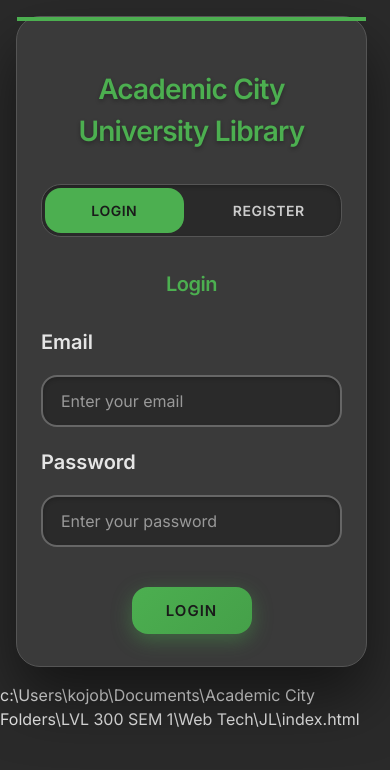
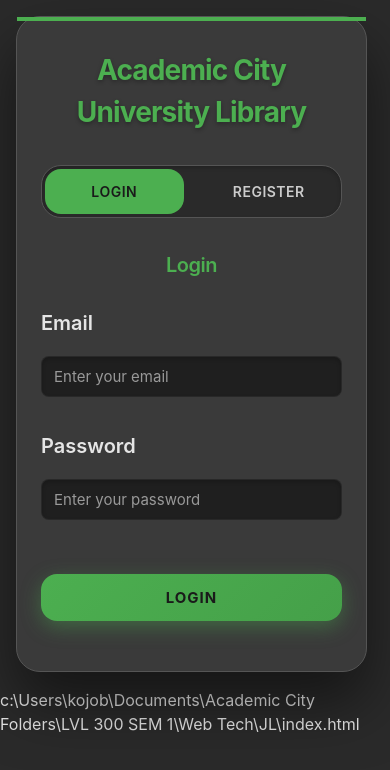
Before and after one commit to Joshua-Veve/JL, a plain HTML site: page index.html in a window 390 px wide. Drawn offline with Linux system fonts and the light colour scheme.

Commit message:
Replace style.css with desktop-first responsive design

```diff
--- a/style.css
+++ b/style.css
@@ -1,3 +1,148 @@
+:root{
+  --bg: #1f1f1f;
+  --panel: #2f2f2f;
+  --surface: #383838;
+  --muted: #adb5b8;
+  --accent: #4caf50;
+  --accent-2: #2e7d32;
+  --text: #e8e9ea;
+  --radius: 10px;
+}
+
+*{box-sizing:border-box}
+html,body{height:100%}
+body{
+  margin:0;
+  background:linear-gradient(180deg,var(--bg),#121212);
+  color:var(--text);
+  font-family: system-ui,-apple-system,'Segoe UI',Roboto,Helvetica,Arial;
+  -webkit-font-smoothing:antialiased;
+  -moz-osx-font-smoothing:grayscale;
+  padding:36px;
+}
+
+/* Center container and set desktop max width */
+.container{
+  max-width:1140px;
+  margin:0 auto;
+  background:var(--panel);
+  padding:36px;
+  border-radius:var(--radius);
+  box-shadow: 0 12px 30px rgba(0,0,0,0.6);
+}
+
+/* Headline */
+h1{
+  font-size:46px;
+  margin:0 0 18px 0;
+  text-align:center;
+  font-weight:700;
+  letter-spacing:-0.4px;
+}
+
+/* Tabs */
+.tabs{
+  display:flex;
+  gap:12px;
+  justify-content:center;
+  margin:14px 0 20px;
+}
+.tab{
+  padding:10px 18px;
+  border-radius:8px;
+  background:transparent;
+  color:var(--text);
+  border:1px solid rgba(255,255,255,0.03);
+  cursor:pointer;
+  font-weight:600;
+}
+.tab.active{
+  background: linear-gradient(90deg, rgba(76,175,80,0.12), rgba(76,175,80,0.05));
+  border-color: rgba(76,175,80,0.46);
+  color:var(--text);
+}
+
+/* Form */
+form { width:100%; max-width:760px; margin:0 auto; }
+.form-group{ margin-bottom:14px; display:flex; flex-direction:column; gap:6px; }
+label{ font-size:13px; color:var(--muted); }
+input[type="text"], input[type="email"], input[type="password"], select {
+  background:var(--bg);
+  border:1px solid rgba(255,255,255,0.04);
+  color:var(--text);
+  padding:12px 14px;
+  border-radius:8px;
+  font-size:16px;
+}
+
+/* Buttons */
+button{
+  background:var(--accent);
+  color:#fff;
+  padding:11px 16px;
+  border-radius:8px;
+  border:none;
+  cursor:pointer;
+  font-weight:700;
+  transition:all .12s ease;
+}
+button:hover{ transform: translateY(-2px); background:var(--accent-2); }
+button.secondary{ background:transparent; color:var(--text); border:1px solid rgba(255,255,255,0.04); }
+
+/* Dashboard / content areas */
+#student-dashboard, #admin-panel{ margin-top:22px; }
+h2{ font-size:24px; margin:14px 0; color:var(--text); }
+
+/* Book list grid */
+.book-list{
+  list-style:none; padding:0; margin:0; display:grid; gap:14px;
+  grid-template-columns: repeat(3, 1fr);
+}
+.book-list .book-item{
+  background:var(--surface);
+  padding:14px;
+  border-radius:10px;
+  display:flex; flex-direction:column; justify-content:space-between;
+  min-height:110px;
+  box-shadow: 0 6px 18px rgba(0,0,0,0.45);
+}
+.book-item h3{ margin:0 0 6px; font-size:18px; }
+.book-item p{ margin:0; color:var(--muted); font-size:14px; }
+
+/* Admin lists and small controls */
+#admin-book-list, #admin-borrowed-list{ margin-top:8px; }
+
+/* Messages */
+#message{ margin-top:18px; text-align:center; color:var(--muted); }
+
+/* Desktop polished layout tweaks */
+@media(min-width:1200px){
+  .container{ padding:48px; }
+  h1{ font-size:56px; }
+  .book-list{ grid-template-columns: repeat(4,1fr); gap:16px; }
+}
+
+/* Medium screens */
+@media(max-width:1100px){
+  .book-list{ grid-template-columns: repeat(2, 1fr); }
+  h1{ font-size:40px; }
+}
+
+/* Mobile adjustments (for GitHub Pages / phones) */
+@media(max-width:768px){
+  body{ padding:18px; }
+  .container{ padding:18px; border-radius:8px; }
+  h1{ font-size:26px; text-align:left; }
+  form{ max-width:100%; }
+  .book-list{ grid-template-columns: 1fr; }
+  button{ width:100%; padding:12px; }
+  .tabs{ justify-content:flex-start; overflow:auto; padding-bottom:8px; }
+  .tab{ padding:8px 12px; font-size:14px; }
+  input[type="text"], input[type="email"], input[type="password"], select { font-size:15px; padding:10px 12px; }
+}
+
+/* Accessibility and small polish */
+:focus{ outline: 2px dashed rgba(76,175,80,0.25); outline-offset: 2px; }
 @import url('https://fonts.googleapis.com/css2?family=Inter:wght@400;500;600&display=swap');
 
 * {
```
